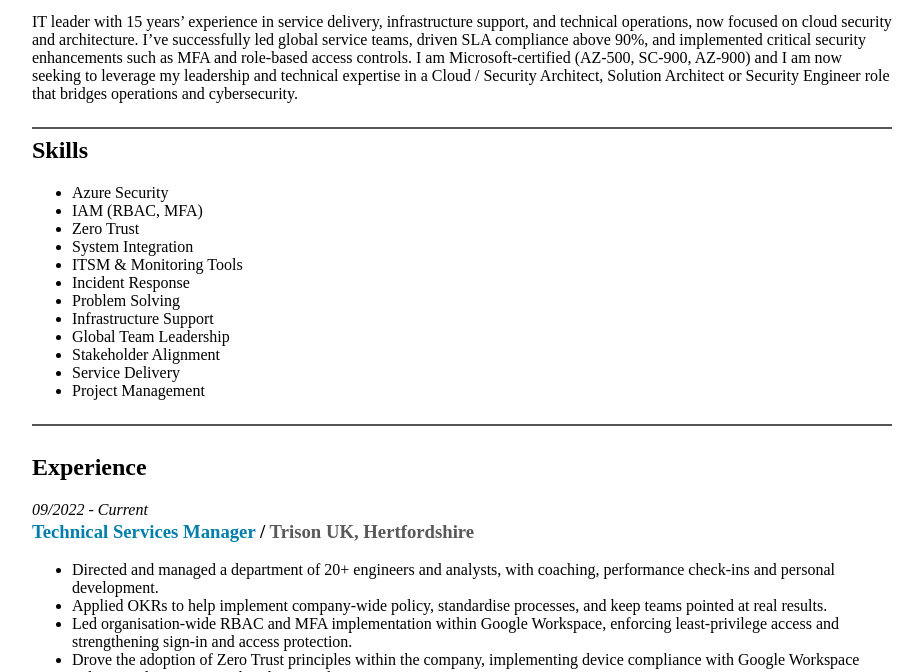
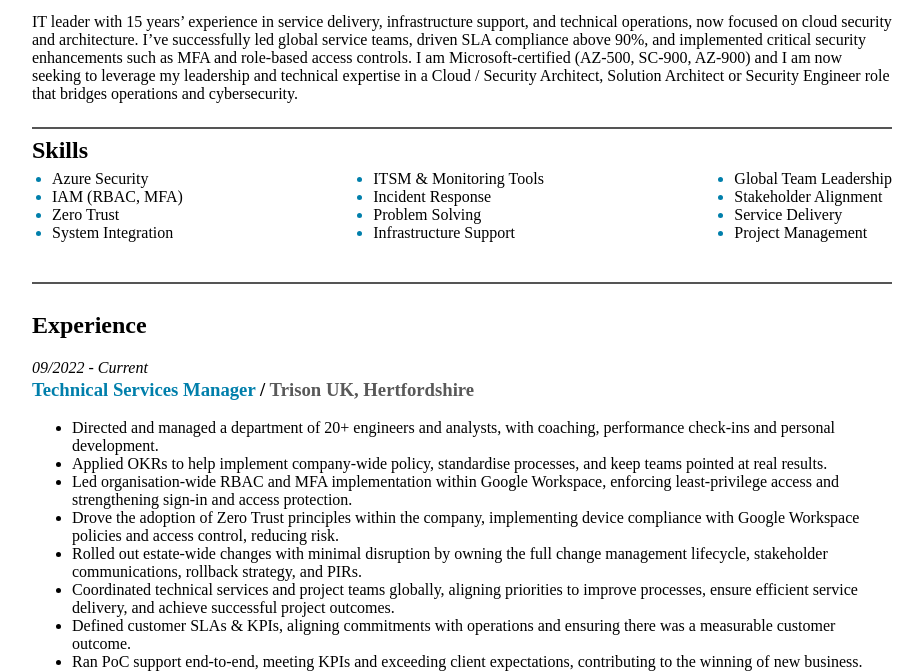
Before and after one commit to aaronmcolley-maker/Cloud-Resume-Challenge, a plain HTML site: page Frontend/Public/index.html in a window 1280 px wide. Shown: the part 128-800 px from the top of the page, without its empty margins (178-1101 px from the left). Drawn offline with Linux system fonts and the light colour scheme.

Commit message:
Refactor skills section layout to use flexbox and columns for better alignment and styling; added list-container and list for improved structure.

```diff
--- a/Frontend/Public/assets/stylesheets/style.css
+++ b/Frontend/Public/assets/stylesheets/style.css
@@ -8,12 +8,26 @@ header {
   justify-content: space-between;
 }
 
+
 .Skills,
 .Experience,
 .Certifications {
   border-top: 2px solid #555;
   padding-top: 8px;
   margin-top: 24px;
+}
+
+.list-container {;
+  column-count: 3;
+  margin-left: -20px;
+  margin-top: -30px;
+  display:flex;
+  justify-content: space-between;
+}
+
+.list li::marker {
+  color: #007fab;
+
 }
 
 .Experience article p {
--- a/Frontend/Public/index.html
+++ b/Frontend/Public/index.html
@@ -33,20 +33,28 @@
 
     <section>
       <h2 class="Skills">Skills</h2>
+      <div class="list-container">
       <ul class="list">
         <li>Azure Security</li>
         <li>IAM (RBAC, MFA)</li>
         <li>Zero Trust</li>
         <li>System Integration</li>
+      </ul>
+
+      <ul class="list">
         <li>ITSM &amp; Monitoring Tools</li>
         <li>Incident Response</li>
         <li>Problem Solving</li>
         <li>Infrastructure Support</li>
+      </ul>
+
+      <ul class="list">
         <li>Global Team Leadership</li>
         <li>Stakeholder Alignment</li>
         <li>Service Delivery</li>
         <li>Project Management</li>
       </ul>
+      </div>
     </section>
 
     <section class="Experience">
```
Also changed, not shown: 1 other file.
